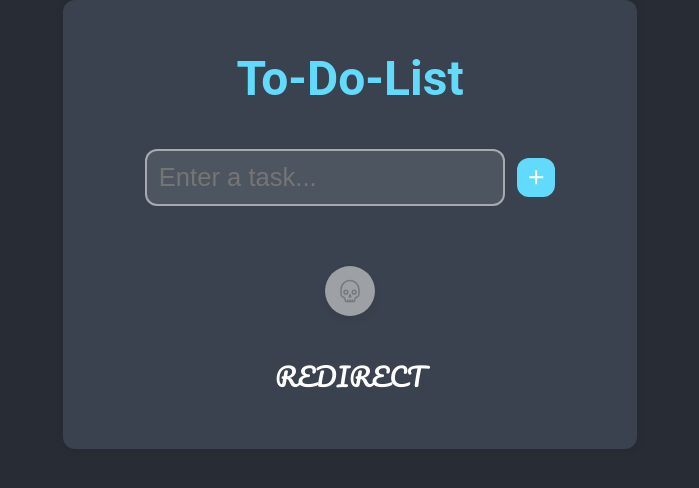
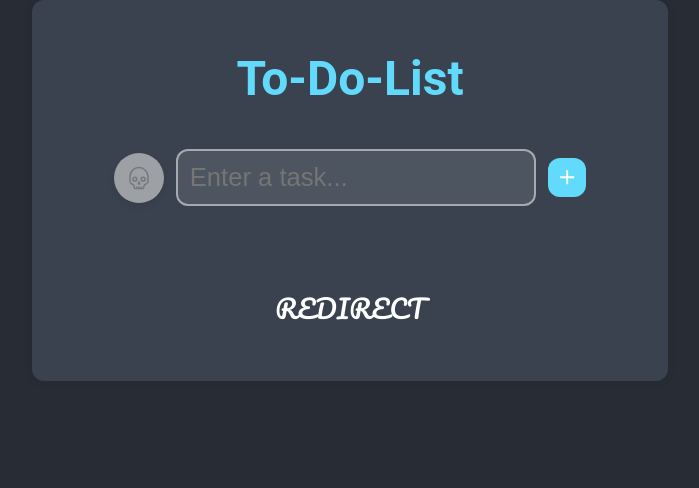
Before and after one commit to Bastyze98/To-Do-List, a React (Vite) app: page / in a window 1280 px wide. Shown: the top 488 px of the page, without its empty margins (290-989 px from the left). Built offline with nearby package versions, Linux system fonts and the light colour scheme.

Commit message:
changed the position of the DeleteAllTasks button

```diff
--- a/src/components/TaskInput.jsx
+++ b/src/components/TaskInput.jsx
@@ -1,7 +1,7 @@
+import DeleteAllTasks from "./buttons/DeleteAllTasks";
 import { LuPencilLine } from "react-icons/lu";
+import { IoIosUndo } from "react-icons/io";
 import { IoMdAdd } from "react-icons/io";
-import { IoIosUndo } from "react-icons/io";
-
 import PropTypes from "prop-types";
 
 const TaskInput = ({
@@ -11,9 +11,12 @@ const TaskInput = ({
   onSubmit,
   editIndex,
   cancelEdit,
+  tasks,
+  deleteAllTasks,
 }) => {
   return (
     <div className="input-buttons">
+      <DeleteAllTasks tasks={tasks} deleteAllTasks={deleteAllTasks} />
       <input
         id="taskInput"
         type="text"
@@ -41,10 +44,12 @@ const TaskInput = ({
 };
 
 TaskInput.propTypes = {
+  deleteAllTasks: PropTypes.func.isRequired,
+  onKeyDown: PropTypes.func.isRequired,
+  onChange: PropTypes.func.isRequired,
+  onSubmit: PropTypes.func.isRequired,
   value: PropTypes.string.isRequired,
-  onChange: PropTypes.func.isRequired,
-  onKeyDown: PropTypes.func.isRequired,
-  onSubmit: PropTypes.func.isRequired,
+  tasks: PropTypes.array.isRequired,
   editIndex: PropTypes.number,
   cancelEdit: PropTypes.func,
 };
--- a/src/components/ToDoList.jsx
+++ b/src/components/ToDoList.jsx
@@ -1,7 +1,6 @@
 import { BrowserRouter as Router, Routes, Route } from "react-router-dom";
 import { useTaskFunctions } from "./hooks/TaskFunctions";
 import ButtonRedirect from "./buttons/ButtonRedirect";
-import DeleteAllTasks from "./buttons/DeleteAllTasks";
 import TaskInput from "./TaskInput";
 import TaskList from "./TaskList";
 import Form from "../form/Form";
@@ -39,6 +38,8 @@ function ToDoListPage() {
         editIndex={editIndex}
         onSubmit={editIndex !== null ? updateTask : addTask}
         cancelEdit={cancelEdit}
+        tasks={tasks}
+        deleteAllTasks={deleteAllTasks}
       />
       <TaskList
         tasks={tasks}
@@ -49,7 +50,6 @@ function ToDoListPage() {
         moveTaskUp={moveTaskUp}
         moveTaskDown={moveTaskDown}
       />
-      <DeleteAllTasks deleteAllTasks={deleteAllTasks} tasks={tasks} />
       <ButtonRedirect />
     </div>
   );
--- a/src/components/buttons/deleteAllTasks.css
+++ b/src/components/buttons/deleteAllTasks.css
@@ -1,7 +1,6 @@
 .delete-all-container {
   display: flex;
   justify-content: center;
-  margin-top: 18px;
 }
 
 .delete-all-tasks {
```
